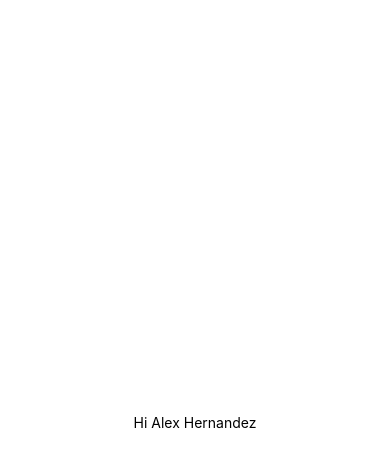
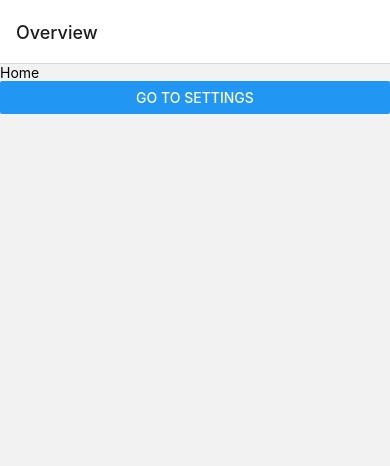
Before and after one commit to hahs-92/pokedex-react-native, a React Native app: screen / in a window 390 px wide. Shown: the top 466 px of the page. Built offline with nearby package versions, Linux system fonts and the light colour scheme.

Commit message:
[added]: NavigationStack - moving between screens

```diff
--- a/App.js
+++ b/App.js
@@ -1,20 +1,15 @@
 import { StyleSheet, View } from 'react-native';
 import { NavigationContainer } from '@react-navigation/native'
-//components
-// import LoginForm from './src/components/LoginForm';
-import Greet from './src/components/Greet';
+//navigation
+import NavigationStack from './src/routes/NavigationStack';
 
 export default function App() {
   return (
     <NavigationContainer>
-      <View style={styles.container}>
-        {/* <LoginForm /> */}
-        <Greet name="Alex" lastName="Hernandez" />
-      </View>
+     <NavigationStack />
     </NavigationContainer>
   );
 }
-
 const styles = StyleSheet.create({
   container: {
     flex: 1,
--- /dev/null
+++ b/src/routes/NavigationStack.js
@@ -0,0 +1,20 @@
+import { createNativeStackNavigator } from '@react-navigation/native-stack';
+//screens
+import Home from '../screens/Home';
+import Settings from '../screens/Settings';
+
+const Stack = createNativeStackNavigator();
+
+
+export default function NavigationStack() {
+  return (
+    <Stack.Navigator >
+        <Stack.Screen
+            name="Home"
+            component={Home}
+            options={{ title: 'Overview' }}
+        />
+        <Stack.Screen name="Settings" component={Settings} />
+    </Stack.Navigator>
+  )
+}
--- /dev/null
+++ b/src/screens/Home/index.js
@@ -0,0 +1,14 @@
+import { View, Text, Button } from 'react-native'
+
+//navigation nos lo provee react-native
+export default function Home({navigation}) {
+
+  return (
+    <View>
+      <Text>Home</Text>
+
+      <Button title='Go to Settings' onPress={() => navigation.push('Settings')} />
+      {/* <Button title='Go to Settings' onPress={() => navigation.navigate('Settings')} /> */}
+    </View>
+  )
+}
--- /dev/null
+++ b/src/screens/Settings/index.js
@@ -0,0 +1,13 @@
+import { View, Text, Button } from 'react-native'
+
+
+export default function Settings({navigation}) {
+  return (
+    <View>
+      <Text>Settings</Text>
+
+      <Button title='Go first page' onPress={() => navigation.popToTop()} />
+      {/* <Button title='Go back' onPress={() => navigation.goBack()} /> */}
+    </View>
+  )
+}
```
